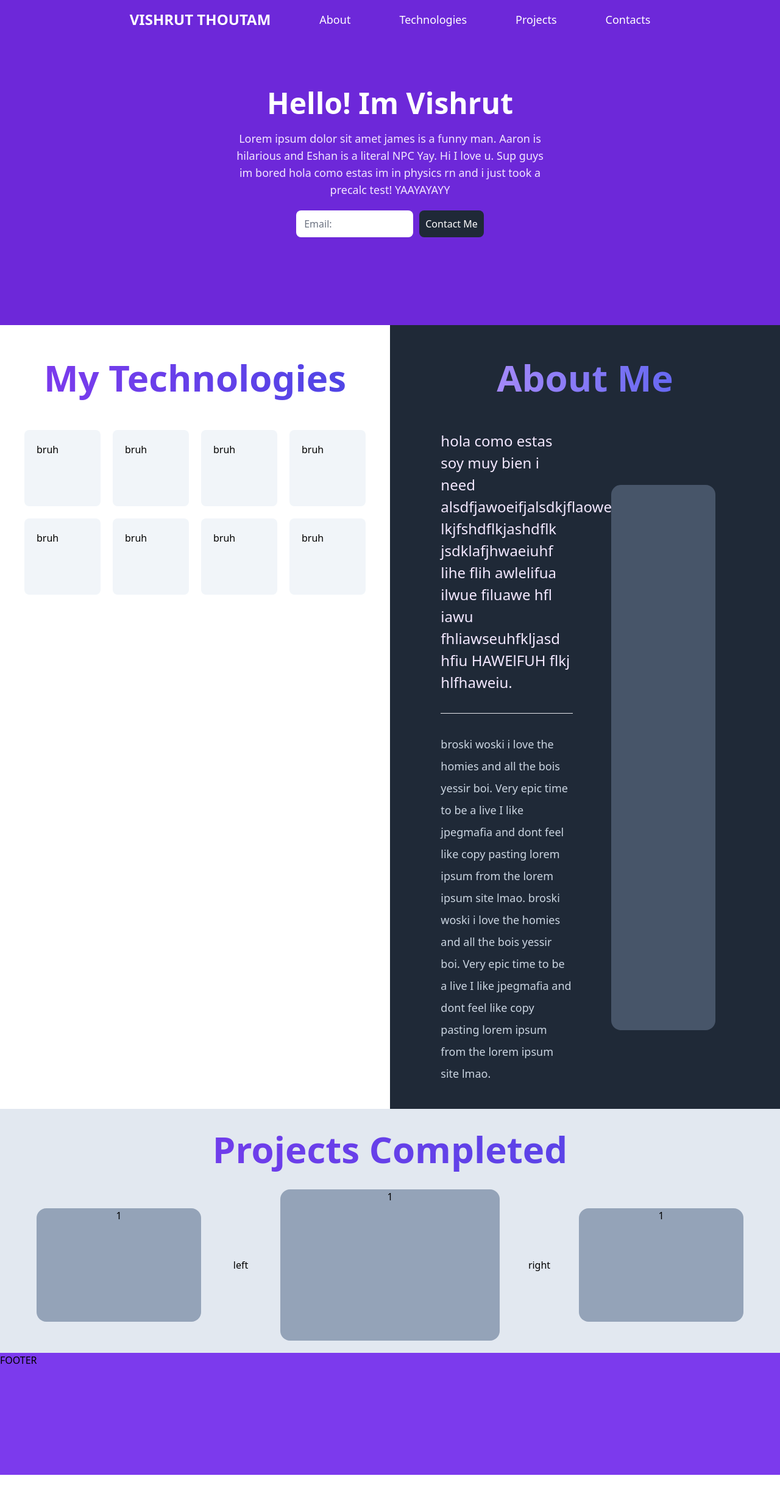
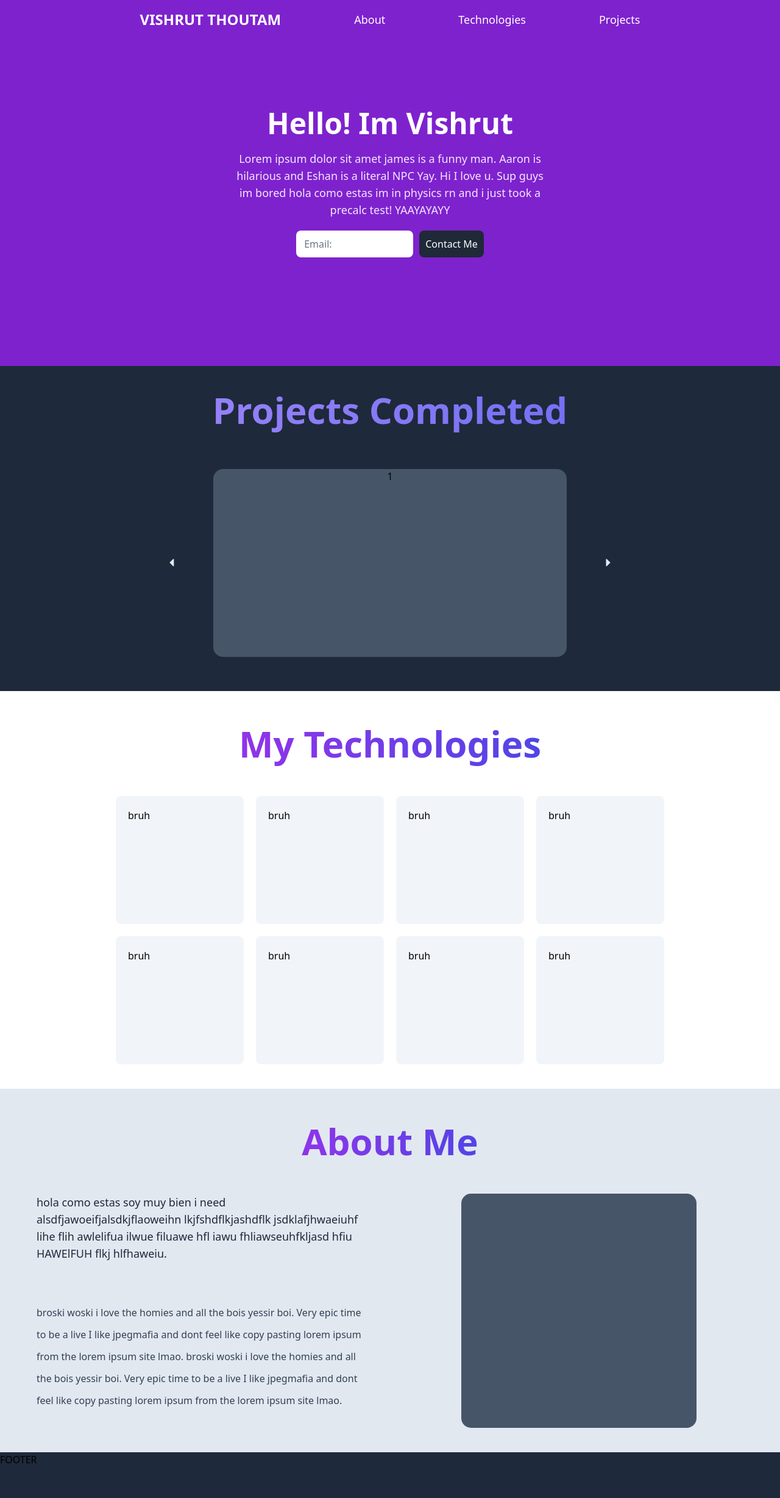
Before and after one commit to VisH317/portfolio-website, a Next.js app: page / in a window 1280 px wide. Shown: the top 2456 px of the page at 61% size. Before the commit the page ends 2418 px from the top, so only its background shows below. Built offline with nearby package versions, Linux system fonts and the light colour scheme.

Commit message:
changes again lol

```diff
--- a/src/components/About.tsx
+++ b/src/components/About.tsx
@@ -9,21 +9,21 @@ export default function About() {
     const offHover = () => setHovered(false)
 
     return (
-        <div className='grid grid-cols-2 w-full h-auto'>
+        <div className='lg:grid lg:grid-cols-2 w-full md:flex md:flex-col sm:flex sm:flex-col'>
             <div className='w-full p-10 flex items-center flex-col gap-10' onMouseOver={onHover} onMouseOut={offHover}>
-                <p className="text-6xl font-semibold bg-gradient-to-r from-violet-600 to-indigo-600 bg-clip-text text-transparent p-4 text-center">My Technologies</p>
+                <p className="text-6xl font-semibold bg-gradient-to-r from-purple-600 to-indigo-600 bg-clip-text text-transparent p-4 text-center">My Technologies</p>
                 <TechGrid hovered={hovered}/>
             </div>
-            <div className="w-full bg-gray-800 text-purple-100 p-10 flex items-center flex-col gap-10">
-                <p className="text-6xl font-semibold bg-gradient-to-r from-violet-400 to-indigo-500 bg-clip-text text-transparent p-4">About Me</p>
-                <div className="grid grid-cols-2 w-11/12">
+            <div className="w-full bg-slate-200 text-purple-100 p-10 sm:flex sm:items-center flex-col gap-10 overflow-hidden">
+                <p className="text-6xl font-semibold bg-gradient-to-r from-purple-600 to-indigo-600 bg-clip-text text-transparent p-4">About Me</p>
+                <div className="grid md:grid-cols-2 lg:grid-cols-2 sm:grid-cols-1 sm:gap-10 w-full overflow-hidden">
                     <div className="px-5">
-                        <p className='text-2xl leading-9 font-light'>hola como estas soy muy bien i need alsdfjawoeifjalsdkjflaoweihn lkjfshdflkjashdflk jsdklafjhwaeiuhf lihe flih awlelifua ilwue filuawe hfl iawu fhliawseuhfkljasd hfiu HAWElFUH flkj hlfhaweiu. </p>
+                        <p className='lg:text-lg text-slate-800 lg:leading-9 md:text-lg font-light'>hola como estas soy muy bien i need alsdfjawoeifjalsdkjflaoweihn lkjfshdflkjashdflk jsdklafjhwaeiuhf lihe flih awlelifua ilwue filuawe hfl iawu fhliawseuhfkljasd hfiu HAWElFUH flkj hlfhaweiu. </p>
                         <hr className="h-px my-8 bg-gray-200 border-0 dark:bg-slate-700"/>
-                        <p className="text-lg leading-9 font-light text-slate-300">broski woski i love the homies and all the bois yessir boi. Very epic time to be a live I like jpegmafia and dont feel like copy pasting lorem ipsum from the lorem ipsum site lmao. broski woski i love the homies and all the bois yessir boi. Very epic time to be a live I like jpegmafia and dont feel like copy pasting lorem ipsum from the lorem ipsum site lmao. </p>
+                        <p className="text-md leading-9 text-slate-700 font-light text-slate-300">broski woski i love the homies and all the bois yessir boi. Very epic time to be a live I like jpegmafia and dont feel like copy pasting lorem ipsum from the lorem ipsum site lmao. broski woski i love the homies and all the bois yessir boi. Very epic time to be a live I like jpegmafia and dont feel like copy pasting lorem ipsum from the lorem ipsum site lmao. </p>
                     </div>
                     <div className="flex justify-center items-center">
-                        <div className="h-5/6 w-2/3 bg-slate-600 rounded-2xl"></div>
+                        <div className="h-96 w-2/3 bg-slate-600 rounded-2xl"></div>
                     </div>
                 </div>
             </div>
--- a/src/components/Footer.tsx
+++ b/src/components/Footer.tsx
@@ -2,7 +2,7 @@ import React from 'react'
 
 export default function Footer() {
     return (
-        <div className="bg-violet-600 w-full h-1/4">
+        <div className="bg-slate-800 w-full h-1/4">
             FOOTER
         </div>
     )
--- a/src/components/Landing.tsx
+++ b/src/components/Landing.tsx
@@ -2,8 +2,9 @@ import React from 'react'
 
 export default function Landing() {
     return (
-        <div className='container mx-auto w-full h-2/3 bg-violet-700 flex items-center justify-center flex-col gap-5 max-w-full'>
+        <div className='container mx-auto w-full h-3/4 bg-purple-700 flex items-center justify-center sm:py-20 flex-col gap-5 max-w-full'>
             {/* <div className="bg-purple-100 p-5 rounded-3xl flex items-center justify-center"> */}
+            <div className="sm:h-32 md:hidden lg:hidden xl:hidden"></div>
             <p className='text-5xl text-white font-bold'>Hello! Im Vishrut</p>
             {/* </div> */}
             <div className="w-2/5">
--- a/src/components/Navbar.tsx
+++ b/src/components/Navbar.tsx
@@ -3,12 +3,11 @@ import Link from 'next/link'
 
 export default function Navbar() {
     return (
-        <div className="flex container mx-auto px-16 bg-violet-700 w-full h-16 items-center flex-row flex-auto basis-4 gap-20 justify-center text-white fixed max-w-full z-50">
-            <div className='text-2xl font-bold'>VISHRUT THOUTAM</div>
-            <div className='text-lg'>About</div>
-            <div className='text-lg'>Technologies</div>
-            <div className='text-lg'>Projects</div>
-            <div className='text-lg'>Contacts</div>
+        <div className="flex container mx-auto px-16 bg-purple-700 w-full h-16 items-center flex-row flex-auto basis-4 gap-20 justify-center text-white fixed max-w-full z-50">
+            <div className='text-2xl rounded-b-xl font-bold hover:bg-slate-200 hover:bg-opacity-40 h-full flex items-center px-5 duration-150 hover:cursor-pointer'>VISHRUT THOUTAM</div>
+            <div className='text-lg rounded-b-xl px-5 hover:bg-slate-200 hover:bg-opacity-40 h-full flex items-center duration-150 hover:cursor-pointer'>About</div>
+            <div className='lg:text-lg md:text-lg rounded-b-xl sm:text-md px-5 hover:bg-slate-200 hover:bg-opacity-40 h-full flex items-center duration-150 hover:cursor-pointer'>Technologies</div>
+            <div className='lg:text-lg md:text-lg sm:text-md rounded-b-xl md:flex sm:hidden px-5 hover:bg-slate-200 hover:bg-opacity-40 h-full flex items-center duration-150 hover:cursor-pointer'>Projects</div>
         </div>
     )
 }
--- a/src/components/Slideshow.tsx
+++ b/src/components/Slideshow.tsx
@@ -1,3 +1,4 @@
+import Head from 'next/head'
 import React from 'react'
 
 export default function Slideshow() {
@@ -6,15 +7,20 @@ export default function Slideshow() {
     // setup entries and hover effects for them
 
     return (
-        <div className="bg-slate-200 w-full h-1/2 flex flex-col justify-center p-5 gap-5">
-            <p className="text-6xl font-bold bg-gradient-to-r from-violet-600 to-indigo-600 bg-clip-text text-transparent p-4 text-center">Projects Completed</p>
-            <div className="flex flex-row gap-5 h-3/4 items-center px-10">
-                <div className="w-1/4 flex justify-center bg-slate-400 h-3/4 rounded-2xl hover:bg-slate-600 duration-300">1</div>
-                <div className="w-1/12 flex justify-center">left</div>
-                <div className="w-1/3 flex justify-center bg-slate-400 h-full rounded-2xl hover:bg-slate-600 duration-300">1</div>
-                <div className="w-1/12 flex justify-center">right</div>
-                <div className="w-1/4 flex justify-center bg-slate-400 rounded-2xl h-3/4 hover:bg-slate-600 duration-300">1</div>
+        <>
+            <Head>
+                <link rel="stylesheet" href="https://cdnjs.cloudflare.com/ajax/libs/font-awesome/4.7.0/css/font-awesome.min.css"/>
+            </Head>
+            <div className="bg-slate-800 w-full lg:h-2/3 xl:h-1/2 md:h-2/3 sm:h-2/3 w-full flex flex-col justify-center p-5 gap-5">
+                <p className="text-6xl font-bold bg-gradient-to-r from-violet-400 to-indigo-500 bg-clip-text text-transparent p-4 text-center">Projects Completed</p>
+                <div className="flex flex-row gap-5 h-3/4 items-center justify-center px-10 w-full">
+                    <div className="w-1/12 flex justify-center"><i className="fa fa-caret-left fa-lg text-8xl text-slate-200 hover:text-slate-400 duration-300"/></div>
+                    <div className="w-1/3 flex justify-center hover:bg-slate-400 h-5/6 rounded-2xl bg-slate-600 duration-300 lg:block md:hidden sm:hidden">1</div>
+                    <div className="lg:w-1/3 md:w-1/2 sm:w-2/3 flex justify-center hover:bg-slate-400 h-5/6 rounded-2xl bg-slate-600 duration-300">1</div>
+                    <div className="w-1/3 flex justify-center hover:bg-slate-400 rounded-2xl h-5/6 bg-slate-600 duration-300 lg:block md:hidden sm:hidden">1</div>
+                    <div className="w-1/12 flex justify-center"><i className="fa fa-caret-right fa-lg text-8xl text-slate-200 hover:text-slate-400 duration-300"/></div>
+                </div>
             </div>
-        </div>
+       </>
     )
 }
--- a/src/components/TechGrid.tsx
+++ b/src/components/TechGrid.tsx
@@ -7,15 +7,18 @@ interface TechGridProps {
 
 export default function TechGrid(props: TechGridProps) {
     return (
-        <div className="grid grid-cols-4 gap-5 w-full">
-            <TechGridItem grow={false}>bruh</TechGridItem>
-            <TechGridItem grow={false}>bruh</TechGridItem>
-            <TechGridItem grow={false}>bruh</TechGridItem>
-            <TechGridItem grow={false}>bruh</TechGridItem>
-            <TechGridItem grow={false}>bruh</TechGridItem>
-            <TechGridItem grow={false}>bruh</TechGridItem>
-            <TechGridItem grow={false}>bruh</TechGridItem>
-            <TechGridItem grow={false}>bruh</TechGridItem>
+        <div className="flex items-center lg:w-full md:w-3/4 sm:w-2/3">
+        <div className="grid grid-flow-row-dense place-content-center place-items-center lg:grid-cols-3 xl:grid-cols-4 place-items-center md:grid-cols-4 m-auto sm:grid-cols-2 gap-5 w-full">
+            <TechGridItem grow={false} hidden={false}>bruh</TechGridItem>
+            <TechGridItem grow={false} hidden={false}>bruh</TechGridItem>
+            <TechGridItem grow={false} hidden={false}>bruh</TechGridItem>
+            <TechGridItem grow={false} hidden={false}>bruh</TechGridItem>
+            <TechGridItem grow={false} hidden={true}>bruh</TechGridItem>
+            <TechGridItem grow={false} hidden={false}>bruh</TechGridItem>
+            <TechGridItem grow={false} hidden={false}>bruh</TechGridItem>
+            <TechGridItem grow={false} hidden={false}>bruh</TechGridItem>
+            <TechGridItem grow={false} hidden={false}>bruh</TechGridItem>
+        </div>
         </div>
     )
 }
--- a/src/components/TechGridItem.tsx
+++ b/src/components/TechGridItem.tsx
@@ -3,7 +3,8 @@ import Image from 'next/image'
 
 interface TechGridItemProps {
     children: React.ReactNode,
-    grow: boolean
+    grow: boolean,
+    hidden: boolean
 }
 
 export default function TechGridItem(props: TechGridItemProps) {
@@ -23,11 +24,11 @@ export default function TechGridItem(props: TechGridItemProps) {
     }
 
     return (
-        <div onMouseOver={mouseOver} onMouseOut={mouseOut} className="w-full aspect-square overflow-hidden">
-        <div className={`bg-slate-100 p-5 rounded-lg w-full aspect-square duration-300`+val} style={{transformStyle: "preserve-3d", transform:r, backfaceVisibility: 'hidden'}}>
-            {props.children}
-        </div>
-        <div className="bg-slate-500 p-5 rounded-lg w-full aspect-square duration-300 relative -top-full" style={{transformStyle: "preserve-3d", transform:b, backfaceVisibility: 'hidden'}}></div>
+        <div onMouseOver={mouseOver} onMouseOut={mouseOut} className={`w-full aspect-square overflow-hidden ${props.hidden ? "sm:hidden md:hidden lg:block xl:hidden" : ""}`}>
+            <div className={`bg-slate-100 p-5 rounded-lg w-full aspect-square duration-300`+val} style={{transformStyle: "preserve-3d", transform:r, backfaceVisibility: 'hidden'}}>
+                {props.children}
+            </div>
+            <div className="bg-slate-500 p-5 rounded-lg w-full aspect-square duration-300 relative -top-full" style={{transformStyle: "preserve-3d", transform:b, backfaceVisibility: 'hidden'}}></div>
         </div>
     )
 }
--- a/src/pages/index.tsx
+++ b/src/pages/index.tsx
@@ -22,8 +22,8 @@ export default function Home() {
       <div className="container mx-auto max-w-screen h-screen max-w-full">
         <Navbar/>
         <Landing/>
+        <Slideshow/>
         <About/>
-        <Slideshow/>
         <Footer/>
       </div>
     </>
--- a/tailwind.config.js
+++ b/tailwind.config.js
@@ -5,11 +5,11 @@ module.exports = {
   content: [],
   theme: {
     screens: {
-      'sm': '640px',
-      'md': '768px',
-      'lg': '1024px',
-      'xl': '1280px',
-      '2xl': '1536px',
+      'sm': '300px',
+      'md': '900px',
+      'lg': '1500px',
+      'xl': '1600px',
+      // '2xl': '1536px',
     }
   },
   plugins: [
@@ -29,5 +29,5 @@ module.exports = {
   ],
   variants: {
     width: ["responsive", "hover", "focus"]
-  }
+  },
 }
```
Also changed, not shown: src/lib/projects.ts (added, +40 -0 lines).
